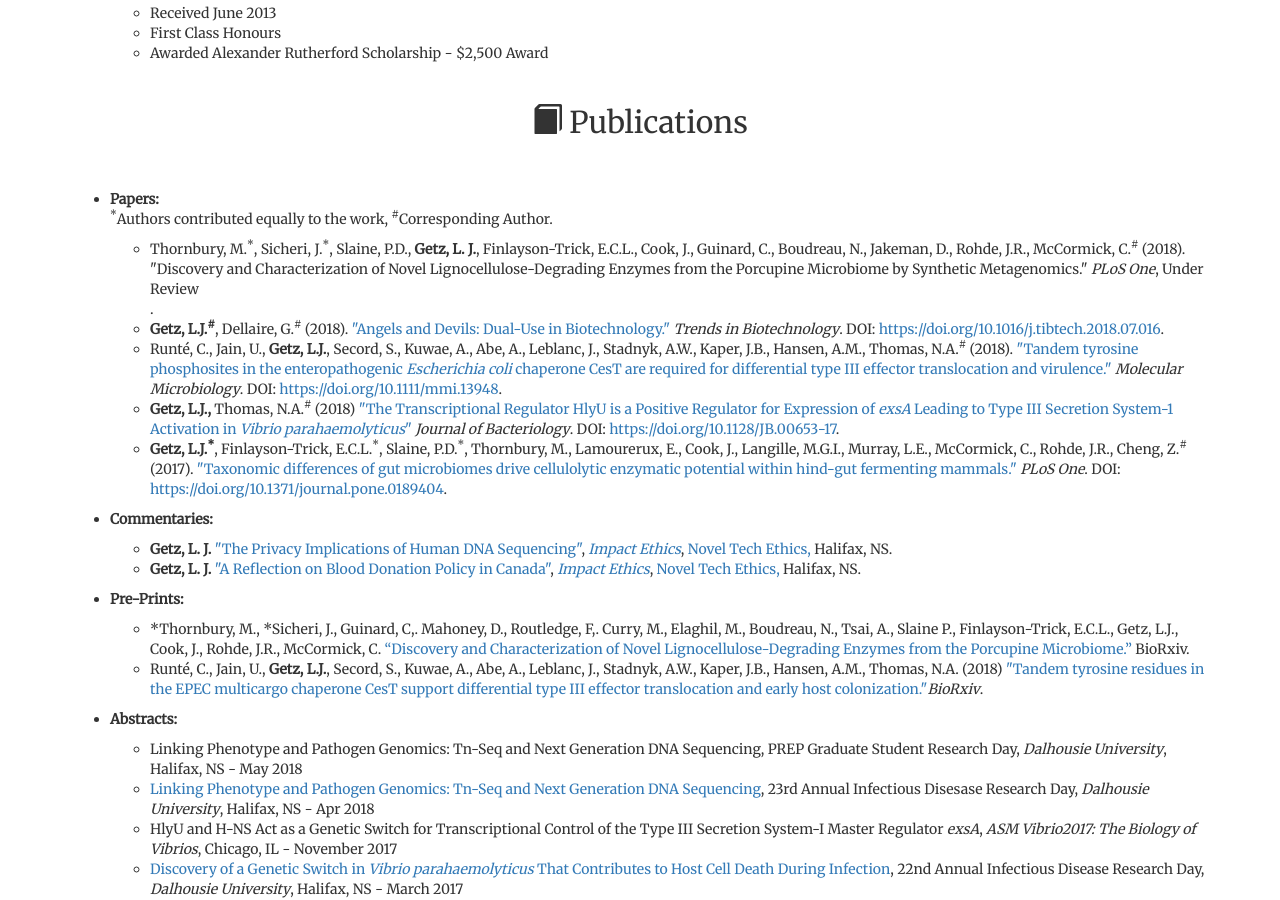
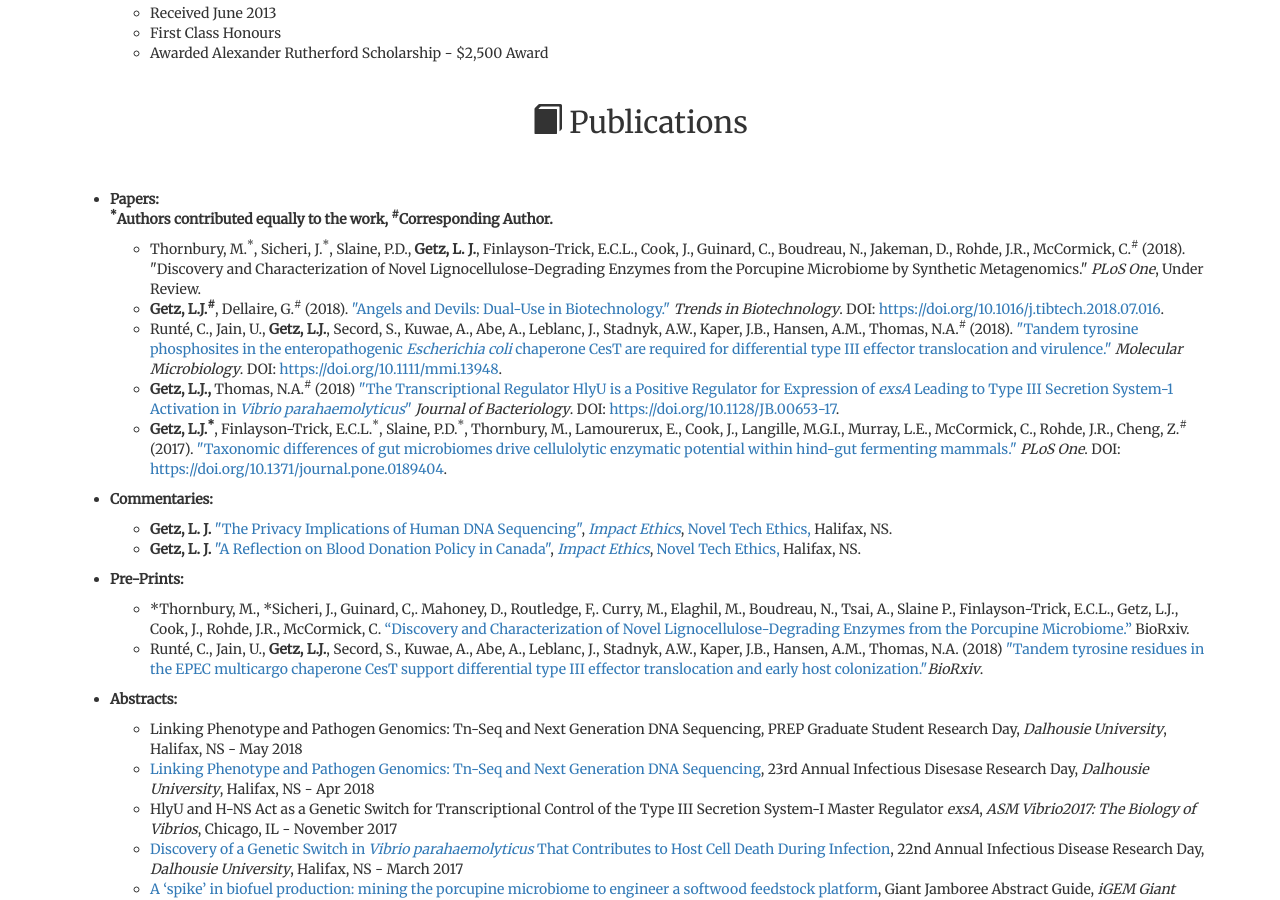
Before and after one commit to LandonGetz/OldCVWebsite, a Jekyll site: the page built from index.md, in a window 1280 px wide and 900 px high, scrolled down 2004 px. Built offline with Jekyll 4.4.1, drawn with Linux system fonts in a browser that asks for light colours; nearby versions of some CDN libraries.

Commit message:
Hopefully last typo fix today
Small change.

```diff
--- a/index.md
+++ b/index.md
@@ -116,9 +116,9 @@ scroll: true
     <ul id="list">
       <li id="list"><b>Papers: </b>
 		</li>
-		<sup>*</sup>Authors contributed equally to the work, <sup>#</sup>Corresponding Author.
+		<b><sup>*</sup>Authors contributed equally to the work, <sup>#</sup>Corresponding Author.</b>
             <ul id="sublist">
-				<li>Thornbury, M.<sup>*</sup>, Sicheri, J.<sup>*</sup>, Slaine, P.D., <b>Getz, L. J.</b>, Finlayson-Trick, E.C.L., Cook, J., Guinard, C., Boudreau, N., Jakeman, D., Rohde, J.R., McCormick, C.<sup>#</sup> (2018). "Discovery and Characterization of Novel Lignocellulose-Degrading Enzymes from the Porcupine Microbiome by Synthetic Metagenomics." <i>PLoS One</i>, Under Review</li>.
+				<li>Thornbury, M.<sup>*</sup>, Sicheri, J.<sup>*</sup>, Slaine, P.D., <b>Getz, L. J.</b>, Finlayson-Trick, E.C.L., Cook, J., Guinard, C., Boudreau, N., Jakeman, D., Rohde, J.R., McCormick, C.<sup>#</sup> (2018). "Discovery and Characterization of Novel Lignocellulose-Degrading Enzymes from the Porcupine Microbiome by Synthetic Metagenomics." <i>PLoS One</i>, Under Review.</li>
 				<li><b>Getz, L.J.<sup>#</sup></b>, Dellaire, G.<sup>#</sup> (2018). <a href="https://www.cell.com/trends/biotechnology/fulltext/S0167-7799(18)30207-5" target="_blank">"Angels and Devils: Dual-Use in Biotechnology."</a> <i>Trends in Biotechnology</i>. DOI: <a href="https://doi.org/10.1016/j.tibtech.2018.07.016" target="_blank">https://doi.org/10.1016/j.tibtech.2018.07.016</a>.</li>
 				<li>Runté, C., Jain, U., <b>Getz, L.J.</b>, Secord, S., Kuwae, A., Abe, A., Leblanc, J., Stadnyk, A.W., Kaper, J.B., Hansen, A.M., Thomas, N.A.<sup>#</sup> (2018). <a href="http://onlinelibrary.wiley.com/doi/10.1111/mmi.13948/full" target="_blank">"Tandem tyrosine phosphosites in the enteropathogenic <i>Escherichia coli</i> chaperone CesT are required for differential type III effector translocation and virulence."</a><i> Molecular Microbiology</i>. DOI: <a href="https://doi.org/10.1111/mmi.13948" target="_blank">https://doi.org/10.1111/mmi.13948</a>.</li>
                 <li><b>Getz, L.J.,</b> Thomas, N.A.<sup>#</sup> (2018) <a href="http://jb.asm.org/content/200/15/e00653-17.abstract" target="_blank">"The Transcriptional Regulator HlyU is a Positive Regulator for Expression of <i>exsA</i> Leading to Type III Secretion System-1 Activation in <i>Vibrio parahaemolyticus</i>"</a> <i>Journal of Bacteriology</i>. DOI: <a href="https://doi.org/10.1128/JB.00653-17" target="_blank">https://doi.org/10.1128/JB.00653-17</a>.</li>
```
